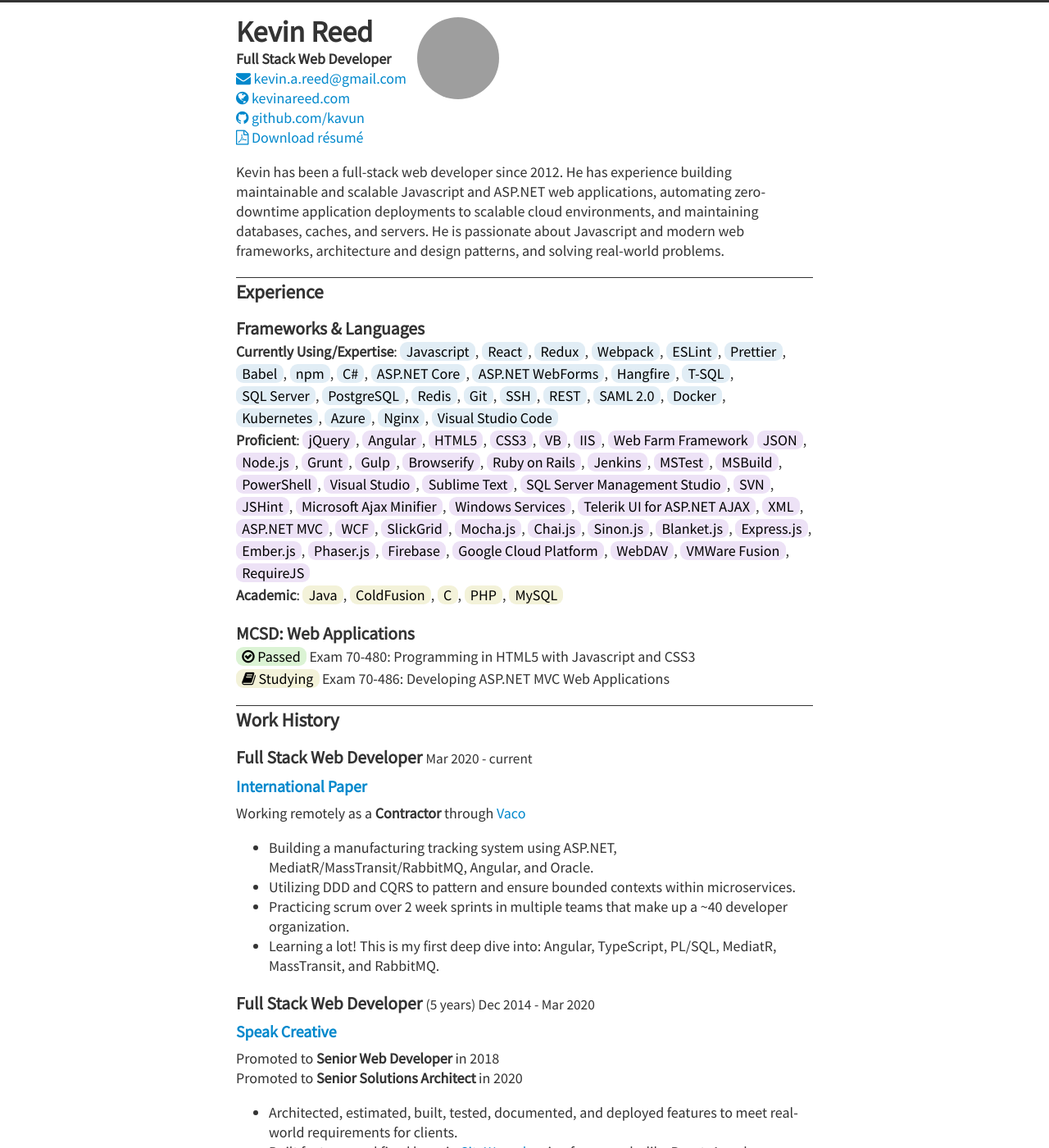
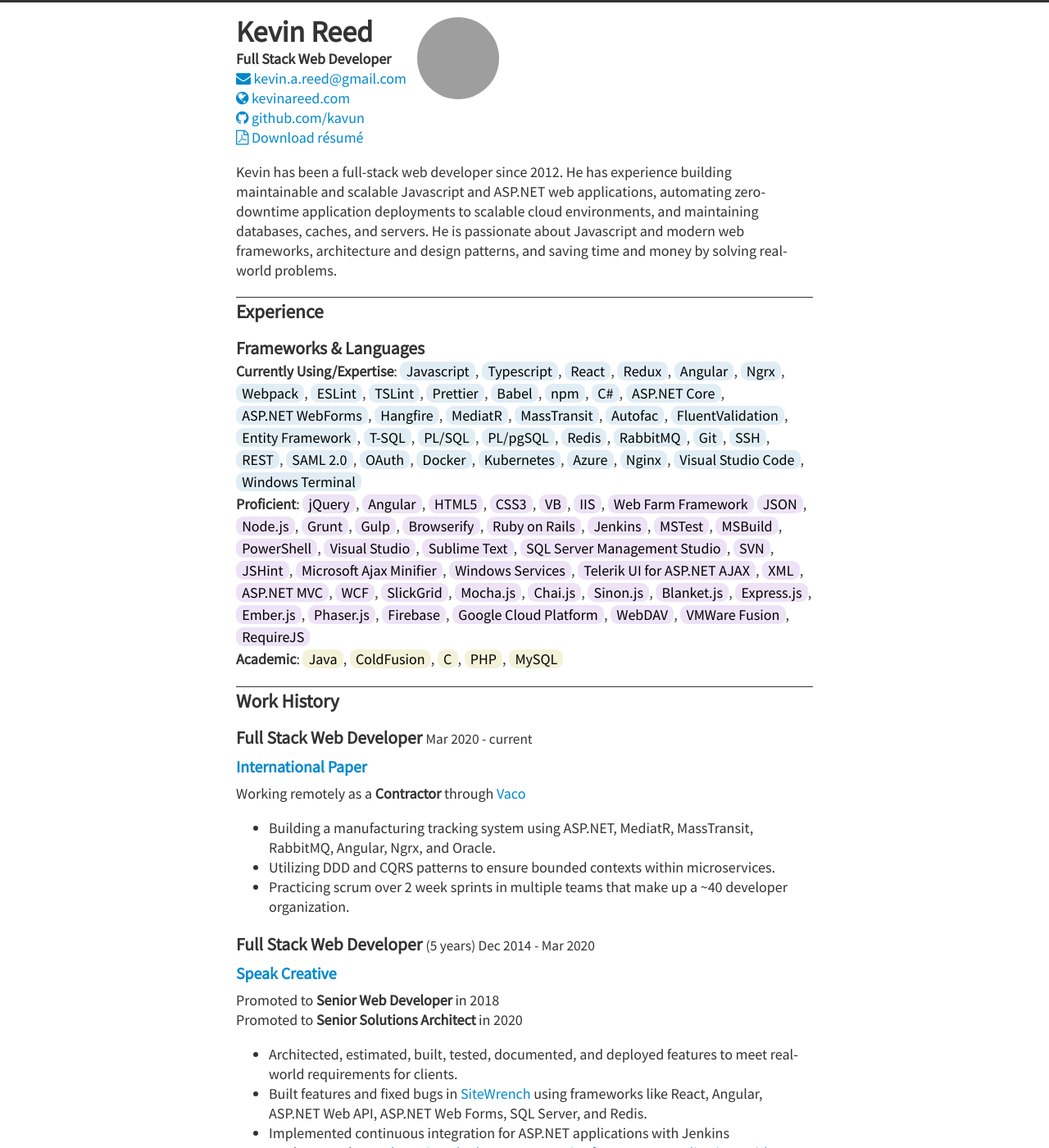
Before and after one commit to kavun/kavun.github.io, a Jekyll site: the page resume/index.html, which Jekyll copies as it is, in a window 1280 px wide and 1400 px high. Shown: the whole window at 82% size. Built offline with Jekyll 4.4.1, drawn with Linux system fonts in a browser that asks for light colours; nearby versions of some CDN libraries; grey boxes are pictures that could not be loaded.

Commit message:
Update resume

```diff
--- a/resume/index.html
+++ b/resume/index.html
@@ -45,7 +45,7 @@
 
 			<p>Kevin has been a full-stack web developer since 2012. He has experience building
 				maintainable and scalable Javascript and ASP.NET web applications, automating zero-downtime application deployments to scalable cloud environments, and maintaining databases, caches, and servers.
-				He is passionate about Javascript and modern web frameworks, architecture and design patterns, and solving real-world problems.</p>
+				He is passionate about Javascript and modern web frameworks, architecture and design patterns, and saving time and money by solving real-world problems.</p>
 
 			<h2>Experience</h2>
 			<h3>Frameworks & Languages</h3>
@@ -53,10 +53,14 @@
 			<div class="bg-blue">
 				<strong>Currently Using/Expertise</strong>:
 				<span class="skill">Javascript</span>,
+				<span class="skill">Typescript</span>,
 				<span class="skill">React</span>,
 				<span class="skill">Redux</span>,
+				<span class="skill">Angular</span>,
+				<span class="skill">Ngrx</span>,
 				<span class="skill">Webpack</span>,
 				<span class="skill">ESLint</span>,
+				<span class="skill">TSLint</span>,
 				<span class="skill">Prettier</span>,
 				<span class="skill">Babel</span>,
 				<span class="skill">npm</span>,
@@ -64,19 +68,27 @@
 				<span class="skill">ASP.NET Core</span>,
 				<span class="skill">ASP.NET WebForms</span>,
 				<span class="skill">Hangfire</span>,
+				<span class="skill">MediatR</span>,
+				<span class="skill">MassTransit</span>,
+				<span class="skill">Autofac</span>,
+				<span class="skill">FluentValidation</span>,
+				<span class="skill">Entity Framework</span>,
 				<span class="skill">T-SQL</span>,
-				<span class="skill">SQL Server</span>,
-				<span class="skill">PostgreSQL</span>,
+				<span class="skill">PL/SQL</span>,
+				<span class="skill">PL/pgSQL</span>,
 				<span class="skill">Redis</span>,
+				<span class="skill">RabbitMQ</span>,
 				<span class="skill">Git</span>,
 				<span class="skill">SSH</span>,
 				<span class="skill">REST</span>,
 				<span class="skill">SAML 2.0</span>,
+				<span class="skill">OAuth</span>,
 				<span class="skill">Docker</span>,
 				<span class="skill">Kubernetes</span>,
 				<span class="skill">Azure</span>,
 				<span class="skill">Nginx</span>,
-				<span class="skill">Visual Studio Code</span>
+				<span class="skill">Visual Studio Code</span>,
+				<span class="skill">Windows Terminal</span>
 			</div>
 			<div class="bg-purple">
 				<strong>Proficient</strong>:
@@ -131,10 +143,6 @@
 				<span class="skill">MySQL</span>
 			</div>
 
-			<h3>MCSD: Web Applications</h3>
-			<div class="bg-green"><span class="skill"><i class="fa fa-check-circle-o"></i> Passed</span> Exam 70-480: Programming in HTML5 with Javascript and CSS3</div>
-			<div class="bg-yellow"><span class="skill"><i class="fa fa-book"></i> Studying</span> Exam 70-486: Developing ASP.NET MVC Web Applications</div>
-
 			<h2>Work History</h2>
 
 			<h3>Full Stack Web Developer <span class="timeframe">Mar 2020 - current</span></h3>
@@ -142,10 +150,9 @@
 			<p><div>Working remotely as a <strong>Contractor</strong> through <a href="https://www.vaco.com/" target="_blank">Vaco</a></div>
 			<p>
 				<ul>
-					<li>Building a manufacturing tracking system using ASP.NET, MediatR/MassTransit/RabbitMQ, Angular, and Oracle.
-					<li>Utilizing DDD and CQRS to pattern and ensure bounded contexts within microservices.
+					<li>Building a manufacturing tracking system using ASP.NET, MediatR, MassTransit, RabbitMQ, Angular, Ngrx, and Oracle.
+					<li>Utilizing DDD and CQRS patterns to ensure bounded contexts within microservices.
 					<li>Practicing scrum over 2 week sprints in multiple teams that make up a ~40 developer organization.
-					<li>Learning a lot! This is my first deep dive into: Angular, TypeScript, PL/SQL, MediatR, MassTransit, and RabbitMQ.
 				</ul>
 			</p>
 
```
